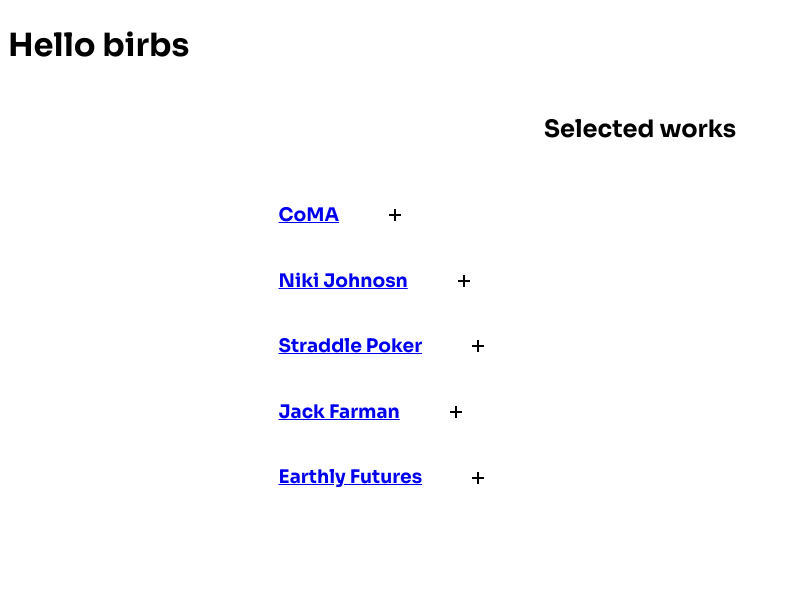
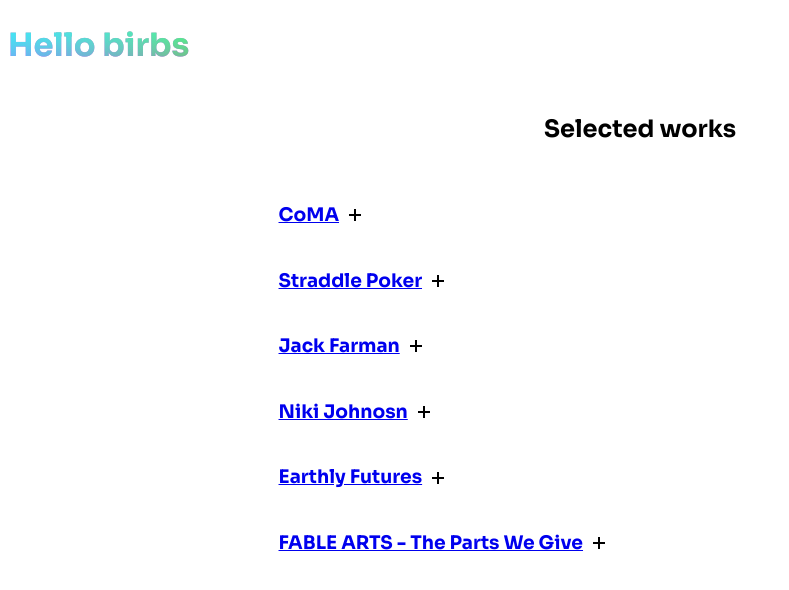
Before and after one commit to DanielPini/bag-o-birds, a React (Vite) app: page / in a window 1280 px wide. Shown: the top 590 px of the page, without its empty margins (0-789 px from the left). Built offline with nearby package versions, Linux system fonts and the light colour scheme.

Commit message:
feat(App): animated title text

```diff
--- a/src/App.tsx
+++ b/src/App.tsx
@@ -1,9 +1,10 @@
 import SelectedWorks from "./components/SelectedWorks";
+import Title from "./components/Title";
 
 export default function App() {
   return (
     <>
-      <h1>Hello birbs</h1>
+      <Title />
       <SelectedWorks />
     </>
   );
--- a/src/components/SelectedWorks.tsx
+++ b/src/components/SelectedWorks.tsx
@@ -3,18 +3,14 @@
 const works = [
   {
     id: "coma",
+    year: "2025 - 2026",
     title: "CoMA",
     url: "https://coma.org",
     description: "An e-commerce platform for contemporary classical music.",
   },
   {
-    id: "niki-johnson",
-    title: "Niki Johnosn",
-    url: "https://niki-johnson.com",
-    description: "Portfolio website for Niki Johnson.",
-  },
-  {
     id: "straddle-poker",
+    year: "2026",
     title: "Straddle Poker",
     url: "https://straddle-poker.com",
     description:
@@ -22,17 +18,33 @@
   },
   {
     id: "jack-farman",
+    year: "2026",
     title: "Jack Farman",
     url: "https://jack-farman.netlify.app",
     description:
       "Portfolio website for Jack Farman, filmmaker and ecological advocate.",
   },
   {
+    id: "niki-johnson",
+    year: "2025 - 2026",
+    title: "Niki Johnosn",
+    url: "https://niki-johnson.com",
+    description: "Portfolio website for Niki Johnson.",
+  },
+  {
     id: "earthly-futures",
+    year: "2025",
     title: "Earthly Futures",
     url: "https://earthly-futures.com",
     description:
       "Studio producing design objects focussed around nature, ecology, and our relationship therin.",
+  },
+  {
+    id: "fa-tpwg",
+    year: "2025",
+    title: "FABLE ARTS - The Parts We Give",
+    url: "https://fable-arts.com",
+    description: "Custom video game for contemporary opera.",
   },
 ];
 
--- /dev/null
+++ b/src/components/Title.tsx
@@ -0,0 +1,41 @@
+import { useEffect, useRef } from "react";
+
+export default function Title() {
+  const bgRef = useRef<HTMLDivElement | null>(null);
+  useEffect(() => {
+    const el = bgRef.current;
+    if (!el || window.matchMedia("(prefers-reduced-motion: reduce)").matches)
+      return;
+
+    const start = performance.now();
+    let frameId: number;
+
+    function loop(now: number) {
+      if (!el) return;
+      const elapsed = (now - start) / 1000; // seconds since start
+
+      const hue1 =
+        0 + 100 * Math.sin(elapsed / 19) + 200 * Math.sin(elapsed / 23 + 2);
+      const hue2 =
+        90 + 150 * Math.sin(elapsed / 29) + 250 * Math.sin(elapsed / 31 + 3);
+      const hue3 =
+        180 + 200 * Math.sin(elapsed / 37) + 350 * Math.sin(elapsed / 41 + 4);
+      const hue4 =
+        270 + 250 * Math.sin(elapsed / 13) + 100 * Math.sin(elapsed / 17 + 5);
+      el.style.setProperty("--hue-1", String(hue1));
+      el.style.setProperty("--hue-2", String(hue2));
+      el.style.setProperty("--hue-3", String(hue3));
+      el.style.setProperty("--hue-4", String(hue4));
+
+      frameId = requestAnimationFrame(loop);
+    }
+    frameId = requestAnimationFrame(loop);
+
+    return () => cancelAnimationFrame(frameId);
+  }, []);
+  return (
+    <div ref={bgRef} className="title-bg">
+      <h1>Hello birbs</h1>
+    </div>
+  );
+}
--- a/src/index.css
+++ b/src/index.css
@@ -26,7 +26,7 @@
   display: flex;
   flex-flow: row nowrap;
   align-items: center;
-  gap: 50px;
+  gap: 10px;
 }
 .lines {
   /* border: 1px solid black; */
@@ -55,3 +55,37 @@
   height: 10px;
   width: 0;
 }
+.title-bg {
+  width: fit-content;
+  --hue-1: 200;
+  --hue-2: 260;
+  --hue-3: 320;
+  --hue-4: 20;
+  background:
+    linear-gradient(
+      to bottom right,
+      hsl(var(--hue-1), 100%, 60%),
+      hsla(var(--hue-1), 70%, 95%, 0)
+    ),
+    linear-gradient(
+      to bottom left,
+      hsl(var(--hue-2), 100%, 60%),
+      hsla(var(--hue-2), 70%, 95%, 0)
+    ),
+    linear-gradient(
+      to top left,
+      hsl(var(--hue-3), 100%, 60%),
+      hsla(var(--hue-3), 70%, 95%, 0)
+    ),
+    linear-gradient(
+      to top right,
+      hsl(var(--hue-4), 100%, 60%),
+      hsla(var(--hue-4), 70%, 95%, 0)
+    );
+  background-clip: text;
+  -webkit-background-clip: text;
+}
+.title-bg h1 {
+  color: transparent;
+  -webkit-text-fill-color: transparent;
+}
```
